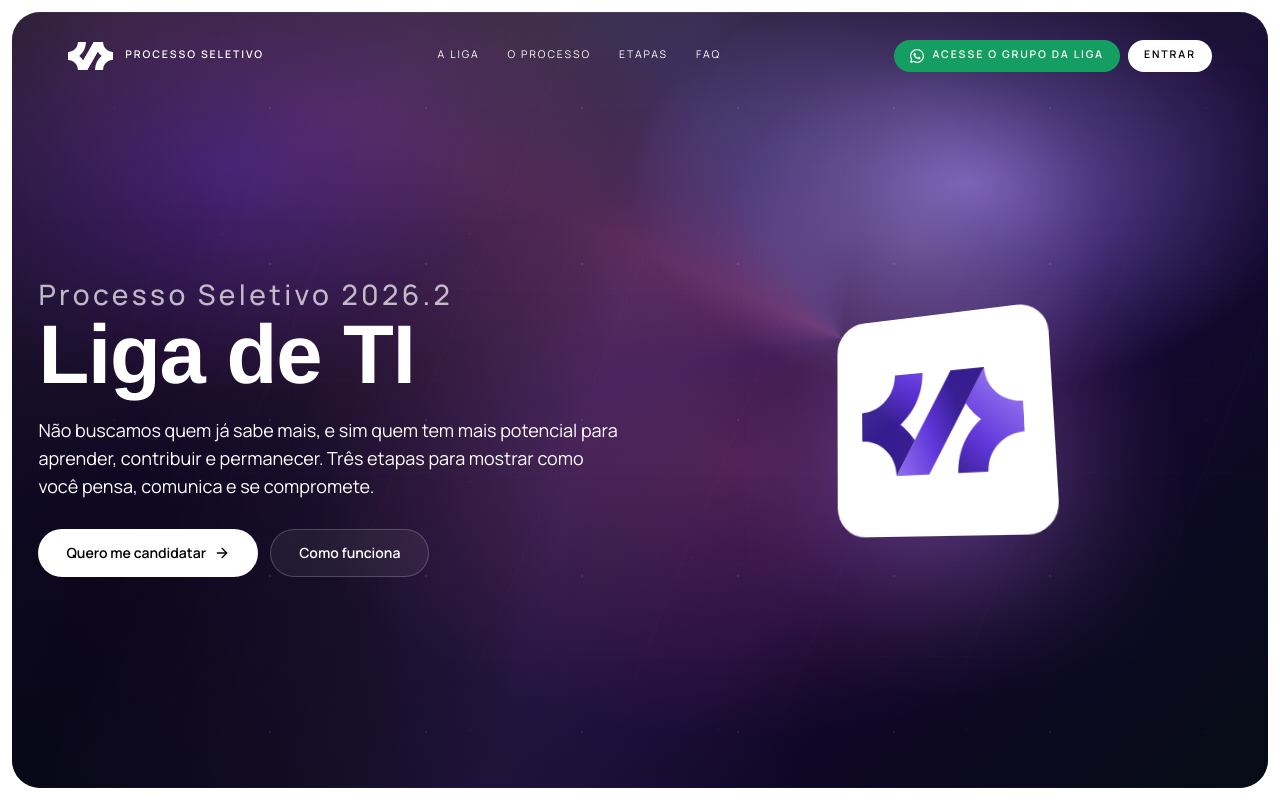
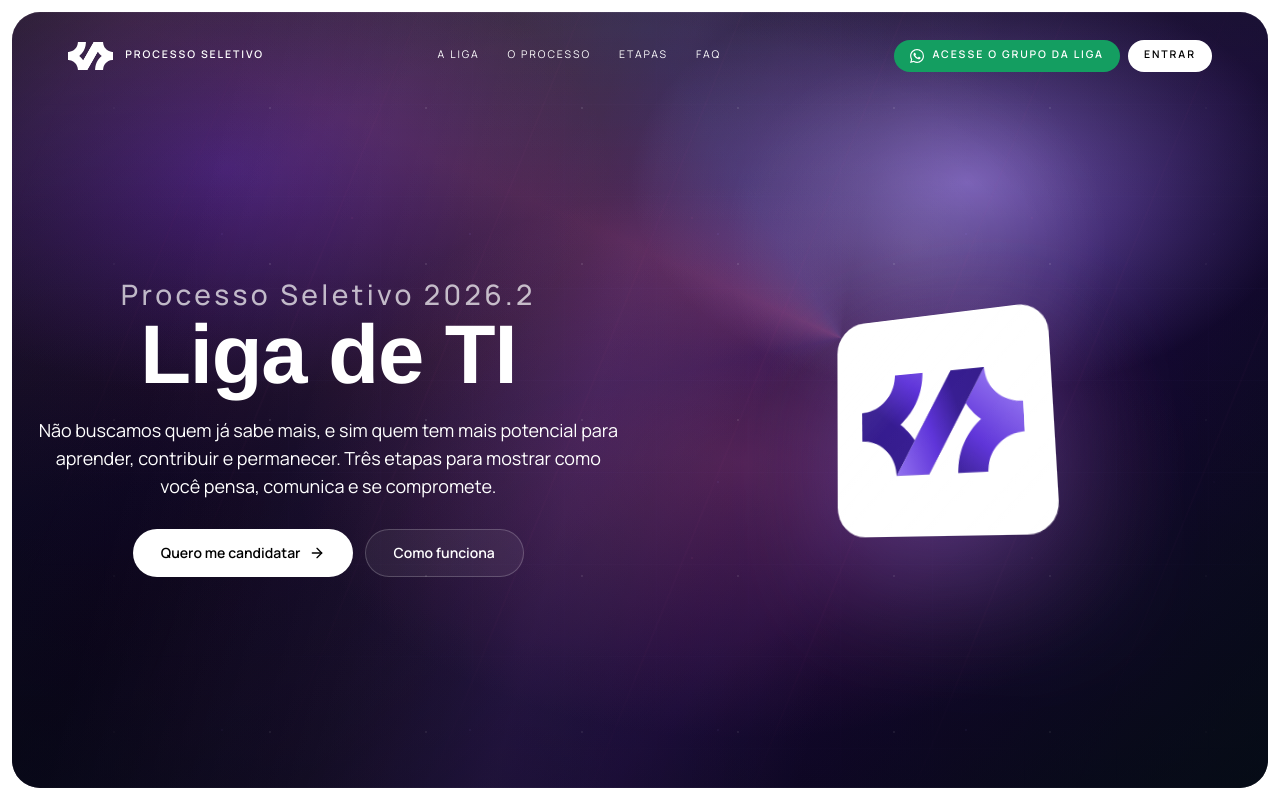
Before and after one commit to enzo-garofalo/Liga-Hackathon, a React (Vite) app in the folder frontend/: page / in a window 1280 px wide. Shown: the top 800 px of the page. Built offline with nearby package versions, Linux system fonts and the light colour scheme; no server answers; a web font is replaced by a local one.

Commit message:
fix: style

```diff
--- a/frontend/src/pages/LandingPage.tsx
+++ b/frontend/src/pages/LandingPage.tsx
@@ -219,7 +219,7 @@ function Hero() {
 
         <div className="relative z-10 mx-auto flex min-h-[calc(100svh-6.25rem)] w-[calc(100%-1.5rem)] flex-col justify-between md:min-h-[calc(100vh-8rem)] md:w-[min(94vw,88rem)]">
           <div className="grid flex-1 content-center gap-4 pb-3 pt-5 md:grid-cols-[0.98fr_1.02fr] md:items-center md:gap-5 md:pb-0 md:pt-3">
-            <div className="mx-auto max-w-2xl text-center md:mx-0 md:max-w-6xl md:pt-4 md:text-left">
+            <div className="mx-auto max-w-2xl text-center md:max-w-6xl md:pt-4">
               <h1 className="font-display font-semibold leading-[0.92] tracking-[-0.075em]">
                 <span className="block text-[clamp(1rem,4.8vw,1.25rem)] font-medium tracking-[0.12em] text-white/70 md:text-[clamp(1.2rem,2.2vw,2.2rem)]">
                   Processo Seletivo 2026.2
@@ -228,12 +228,12 @@ function Hero() {
                   Liga de TI
                 </span>
               </h1>
-              <p className="mx-auto mt-5 max-w-sm text-sm leading-6 text-white/58 md:mx-0 md:mt-6 md:max-w-2xl md:text-lg md:leading-7">
+              <p className="mx-auto mt-5 max-w-sm text-sm leading-6 text-white/58 md:mt-6 md:max-w-2xl md:text-lg md:leading-7">
                 Não buscamos quem já sabe mais, e sim quem tem mais potencial para aprender, contribuir e permanecer.
                 Três etapas para mostrar como você pensa, comunica e se compromete.
               </p>
               <RegistrationWindow />
-              <div className="mt-7 flex flex-wrap justify-center gap-3 md:justify-start">
+              <div className="mt-7 flex flex-wrap justify-center gap-3">
                 <Link to="/register">
                   <Button className="h-12 rounded-full bg-white px-7 text-sm font-semibold !text-black hover:bg-black hover:!text-white">
                     Quero me candidatar
```
